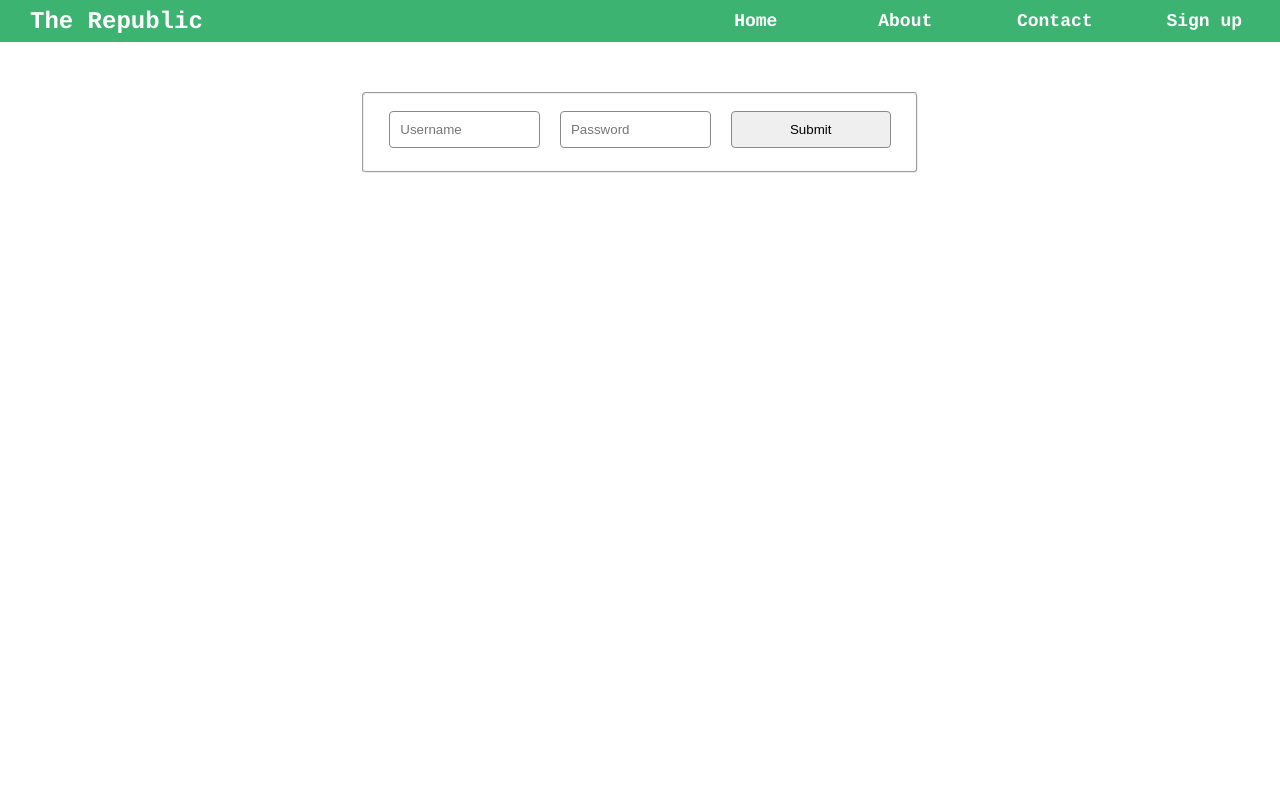
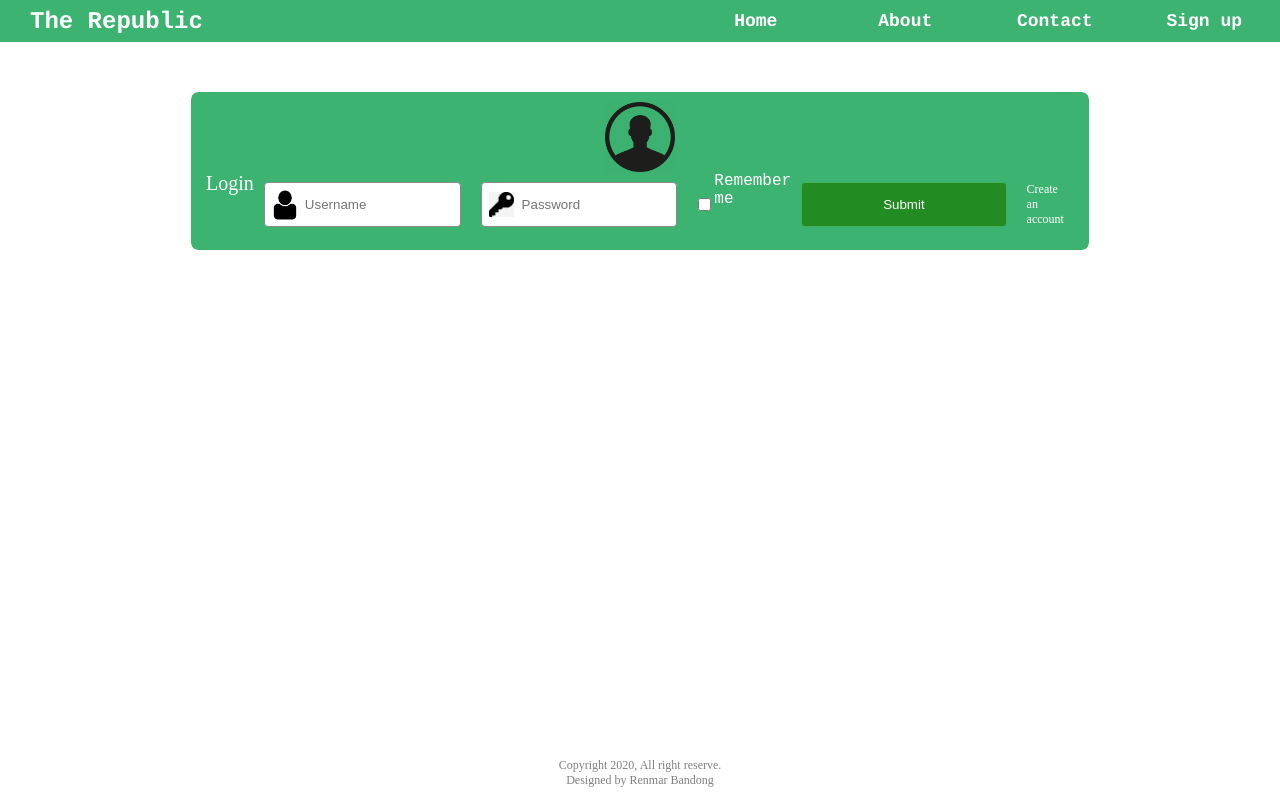
Before and after one commit to rbandong041396/The-republic-site, a plain HTML site: page website_v2/index.html in a window 1280 px wide. Drawn offline with Linux system fonts and the light colour scheme.

Commit message:
Adding background pictures

```diff
--- a/website_v2/css/cssv1.css
+++ b/website_v2/css/cssv1.css
@@ -1,5 +1,8 @@
 html{
     font-size:20px;
+    max-width: 1600px;
+    align-content: center;
+    margin: auto;
 }
 table.tble_1{
     table-layout: fixed; /*Set all the column into equal size*/
@@ -32,7 +35,7 @@ table.tble_1 > thead > tr > th > ul.nav{
    transition: .3s ease;
 }
 ul.nav > li > a{
-    display:block;
+    display:inline-block;
     text-decoration: none;
     color:white;
     padding:10px;
@@ -44,6 +47,7 @@ ul.nav > li:hover{
 }
 li{
     list-style-type: none;
+
 }
 /** END CODES FOR NAVIGATION PANE**/
 
@@ -52,6 +56,7 @@ body{
     display:block;
     margin:0px;
     overflow:hidden;
+
 }
 
 /*section part*/
@@ -62,45 +67,110 @@ body{
     display: flex;
     margin:50px;
     justify-content: center;
+
 }
 .credentials{
     display:flex;
-    border-radius: 4px;
-
+    border-radius: 7px;
+    border:none;
+    background-color: mediumseagreen;
+    text-align:center;
+    color:white;
+    background-image: url("../img/avatar.png");
+    background-size: 70px 70px;
+    background-repeat: no-repeat;
+    padding-top:80px;
+    background-position: center 10px; /*top right bottom left*/
 }
 
-@media screen and (max-width : 750px ){
+@media screen and (max-width : 850px ){
     .nav > li{
        /* The width is 100%, when the viewport is 800px or smaller */
-        font-size:.8em;
-        text-align:right;
+        font-size:.9em;
+        text-align:center   ;
+        line-height: auto;
 
     }
     .nav{
         flex-direction: column;
     }
   }
+
   /*End of (For forms (sign in))*/
 
 
 /*Input display*/
+input[type=text]{ /*For back ground of the text box*/
+    background-image: url("../img/user.jpg");
+    background-size: 40px 40px;
+    background-position: 0px, 10px;
+    background-repeat:no-repeat;
 
+}
+input[type=password]{/*For back ground of the password*/
+    background-image: url("../img/password.jpg");
+    background-size: 25px 25px;
+    background-position: 7px, 10px;
+    background-repeat:no-repeat;
+}
 input[type=text],[type=password]{
-    padding:10px;
+    padding:10px 10px 10px 40px;
     margin:10px;
     outline:none;
     border:1px solid rgb(138, 138, 138);
     border-radius: 4px;
-    width:80%;
+    width:69%;
+
 }
 input[type=submit]{
     padding:10px;
     margin:10px;
-    border:1px solid rgb(138, 138, 138);
+    border:1px solid rgb(65, 177, 93);
     border-radius: 4px;
     width:90%;
+    color:white;
+    background-color: rgb(34, 139, 34);
 }
-input[type=text]:focus,[type=password]:focus{
-    background-color:lightblue;
+input[type=submit]:hover{
+    background-color:forestgreen;
+    border:1px solid rgb(34, 139, 34);
+    color:white;
 }
+input[type=text]:hover,[type=password]:hover{
+    border:2px solid rgb(5, 133, 62);
+}
+input[type=checkbox]{
+    vertical-align: middle;
+    word-wrap: break-word;
+}
+.signed{
+    display:flex;
+    padding-left:7px;
+    font-family:'Courier New', Courier;
+    font-size: .8em;
+    text-align: left;
+}
+
 /*End of Input display*/
+
+/*Design for signup footer*/
+    .signup_footer{
+        text-decoration: none;
+        font-size:.6em; /*relative to html font size 20px*/
+        margin:10px;
+        color:white;
+        text-align: left;
+    }
+    a.signup_footer:hover{
+        text-decoration: underline;
+    }
+/*End of Design for sign up footer*/
+footer{
+  font-size:.6em;
+   position: fixed;
+   left: 0;
+   bottom: 0;
+   width: 100%;
+   text-align: center;
+   color:gray;
+}
--- a/website_v2/index.html
+++ b/website_v2/index.html
@@ -51,13 +51,30 @@
     <div class="clearfix">
         <form>
             <fieldset class="credentials">
-
-                            <input type="text" id="uname" name="uname" placeholder="Username">
-
-                            <input type="Password" id="pword" name="pword" placeholder="Password">
-                            <input type="submit">
+                    <div class="headerform">
+                        Login
+                    </div>
+                    <input type="text" id="uname" name="uname" placeholder="Username">
+                    <input type="Password" id="pword" name="pword" placeholder="Password">
+                    <div class="signed">
+                        <input type="checkbox" id="signed" name="vehicle1" value="Bike">
+                         <lable for="singed">Remember me</lable>
+                    </div>
+                    <input type="submit">
+                    <a href="#sign_up" class="signup_footer">
+                     Create an account
+                    </a>
             </fieldset>
         </form>
+
     </div>
+
+    <footer>
+        <p>
+
+                Copyright 2020, All right reserve.<br>
+                Designed by Renmar Bandong
+        </p>
+    </footer>
     </body>
 </html>
```
Also changed, not shown: website_v2/img/avatar.png (added), website_v2/img/password.jpg (added).
